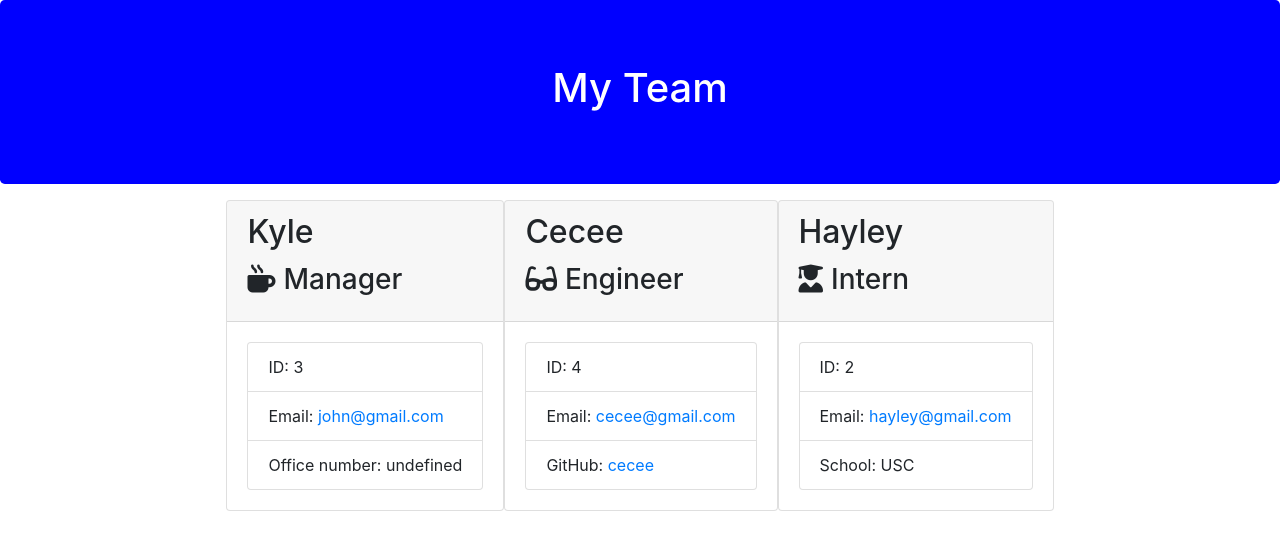
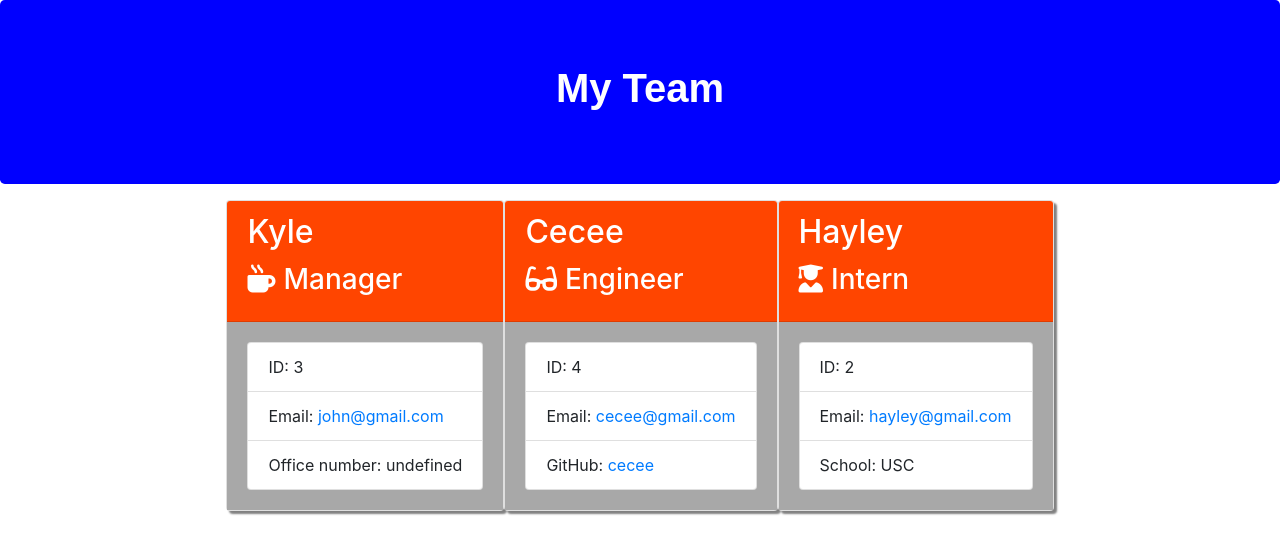
Before and after one commit to Ohskie3/Team-Profile-Generator, a website: page Develop/output/team.html in a window 1280 px wide. Drawn offline with nearby package versions, Linux system fonts and the light colour scheme.

Commit message:
added css

```diff
--- a/Develop/output/style.css
+++ b/Develop/output/style.css
@@ -1,11 +1,22 @@
 #topHeading {
   background-color: blue;
+}
 
-}
 #textHeading {
   color: white;
+  font-family: Arial, Helvetica, sans-serif;
+  font-weight: bold;
 }
-.container {
-  display: flex;
-  justify-content: space-around;
+
+.card {
+  box-shadow: 3px 3px 2px grey;
 }
+
+.card-header {
+  background-color: orangered;
+  color: white;
+}
+
+.card-body {
+  background-color: rgb(168, 168, 168);
+}
--- a/Develop/output/team.html
+++ b/Develop/output/team.html
@@ -22,7 +22,7 @@
     </div>
     <div class="container">
         <div class="row">
-            <div class="team-area col-12 d-flex justify-content-center">
+            <div class="team-area col-12 d-flex justify-content-center" id="employees">
                 <div class="card employee-card">
     <div class="card-header">
         <h2 class="card-title">Kyle</h2>
```
